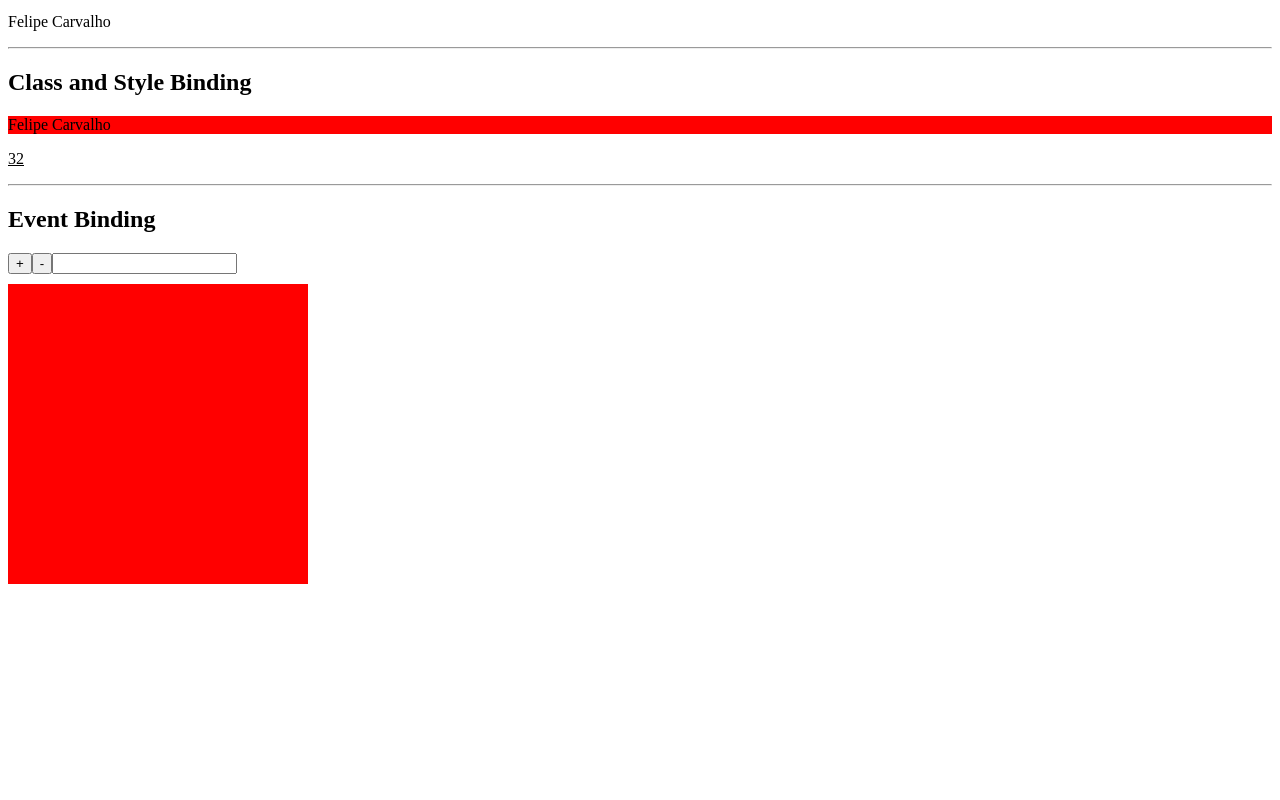
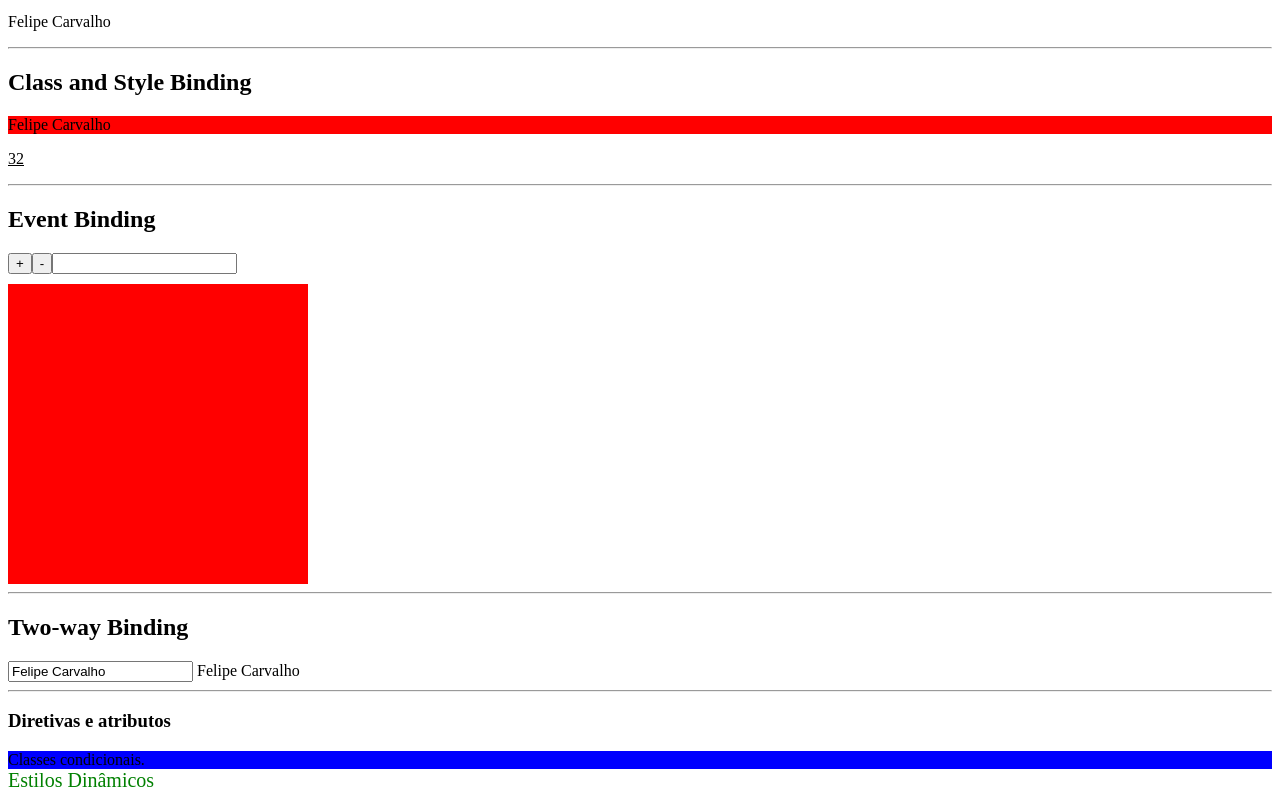
Before and after one commit to lipestile/Estudos_Angular, an Angular app in the folder meu-primeiro-projeto-latest/: page / in a window 1280 px wide. Shown: the part 389-1189 px from the top of the page. Before the commit the page ends 981 px from the top, so only its background shows below. Built offline with nearby package versions, Linux system fonts and the light colour scheme.

Commit message:
NgClass e NgStyle

```diff
--- a/meu-primeiro-projeto-latest/src/app/components/templates/tamplete-building/tamplete-building.component.html
+++ b/meu-primeiro-projeto-latest/src/app/components/templates/tamplete-building/tamplete-building.component.html
@@ -49,3 +49,24 @@
  (mousemove)="onMouseMove($event)"
 
 ></div>
+
+<hr/>
+
+<h2>Two-way Binding</h2>
+<input [(ngModel)]="name" />
+
+{{ name}}
+
+<hr/>
+
+<h3>Diretivas e atributos </h3>
+
+<div [ngClass]="{'backgroud-red': age > 32, 'backgroud-blue': age < 35}">
+    Classes condicionais.
+</div>
+
+
+<div [ngStyle]="{
+    color: age > 20 ? 'green' : 'red',
+    'font-size': age > 35 ? '10px' : '20px',
+}">Estilos Dinâmicos</div>
--- a/meu-primeiro-projeto-latest/src/app/components/templates/tamplete-building/tamplete-building.component.ts
+++ b/meu-primeiro-projeto-latest/src/app/components/templates/tamplete-building/tamplete-building.component.ts
@@ -1,10 +1,11 @@
-import { CommonModule } from '@angular/common';
+import { CommonModule, NgClass, NgStyle } from '@angular/common';
 import { Component } from '@angular/core';
+import { FormsModule } from '@angular/forms';
 
 @Component({
   selector: 'app-tamplete-building',
   standalone: true,
-  imports: [CommonModule],
+  imports: [CommonModule, NgClass, NgStyle, FormsModule],
   templateUrl: './tamplete-building.component.html',
   styleUrl: './tamplete-building.component.scss'
 })
```
